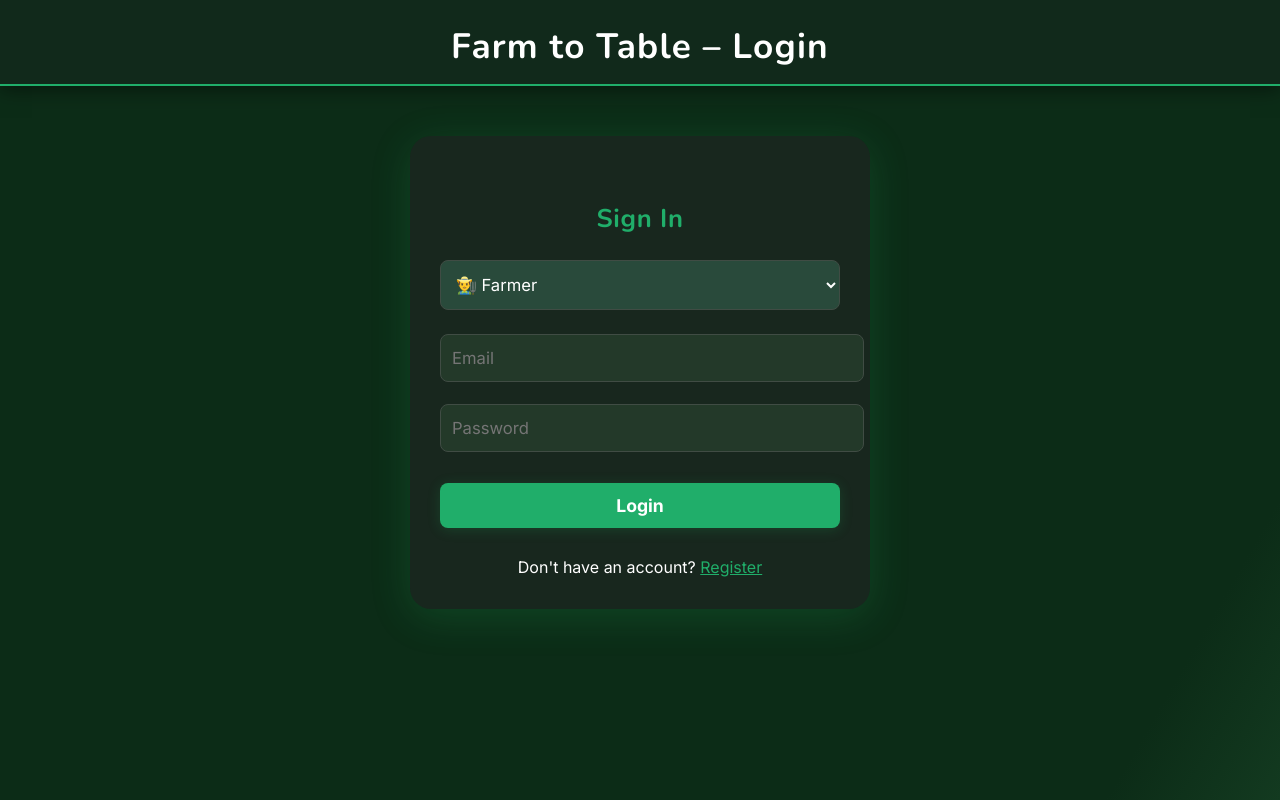
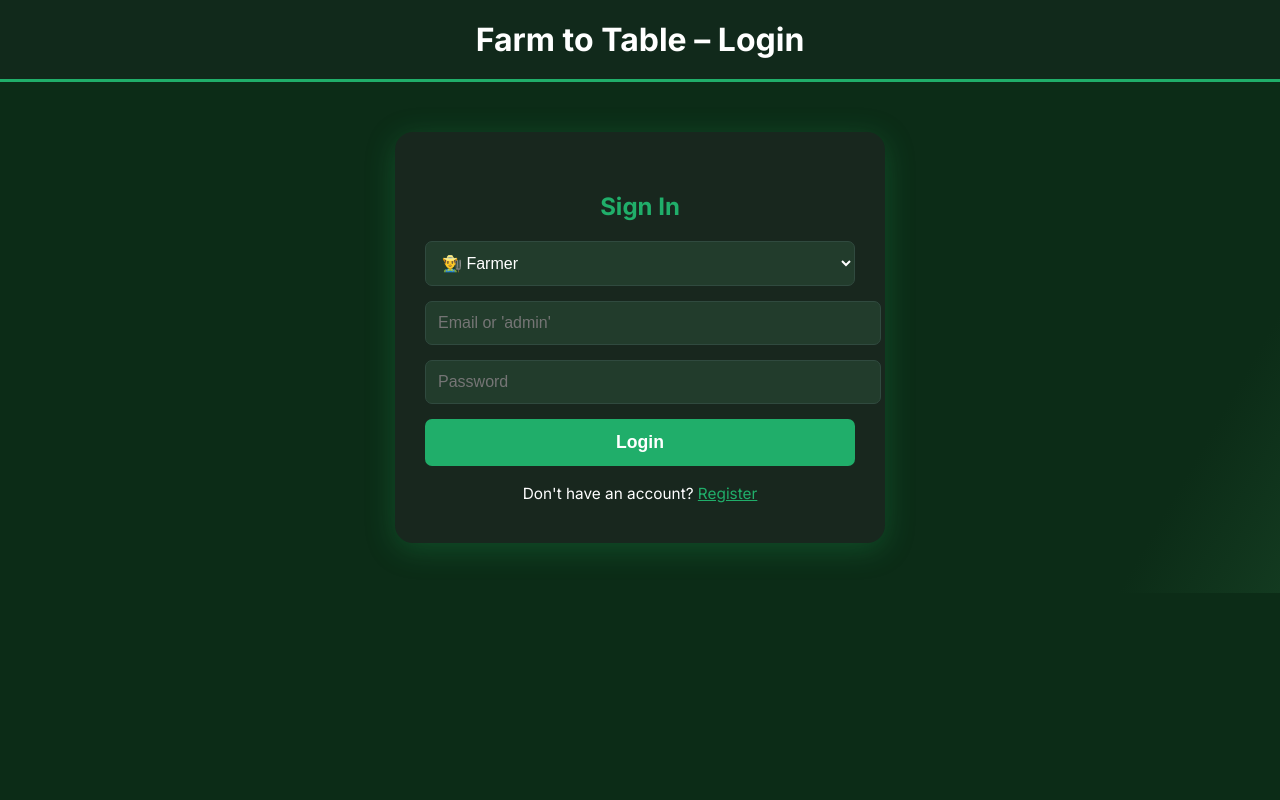
Before and after one commit to niranjanshaiva/farmtotable-e-commerce, a website: page index.html in a window 1280 px wide. Drawn offline with nearby package versions, Linux system fonts and the light colour scheme.

Commit message:
Update index.html

```diff
--- a/index.html
+++ b/index.html
@@ -1,107 +1,88 @@
 <!DOCTYPE html>
 <html lang="en">
 <head>
-  <meta charset="UTF-8" />
+  <meta charset="UTF-8">
   <title>Farm to Table – Login</title>
-  <meta name="viewport" content="width=device-width, initial-scale=1" />
-  <link href="https://fonts.googleapis.com/css?family=Nunito:400,700|Inter:400,600,700&display=swap" rel="stylesheet" />
+  <meta name="viewport" content="width=device-width, initial-scale=1">
+  <link href="https://fonts.googleapis.com/css?family=Nunito:400,700|Inter:400,600,700&display=swap" rel="stylesheet">
   <style>
     body {
+      background: linear-gradient(120deg, #0c2c17 90%, #133a20 100%);
+      font-family: 'Inter', 'Nunito', sans-serif;
+      color: #fff;
       margin: 0;
-      background: linear-gradient(120deg, #0c2c17 90%, #133a20 100%);
-      font-family: 'Inter', 'Nunito', Arial, sans-serif;
-      min-height: 100vh;
-      color: #fff;
     }
     header {
+      padding: 20px 0;
+      text-align: center;
+      font-size: 2em;
       background: #11291b;
-      color: #fff;
-      padding: 22px 0 14px 0;
-      text-align: center;
-      font-size: 2.2em;
-      font-family: 'Nunito', sans-serif;
-      letter-spacing: 1.2px;
+      border-bottom: 3px solid #20ae6a;
       font-weight: 800;
-      box-shadow: 0 2px 20px #0008;
-      border-bottom: 2px solid #20ae6a;
     }
     .login-card {
       background: #18271e;
-      max-width: 400px;
-      margin: 50px auto 0 auto;
-      padding: 44px 30px 32px 30px;
-      border-radius: 21px;
-      box-shadow: 0 8px 40px #1eb05d32;
-      display: flex;
-      flex-direction: column;
-      gap: 14px;
+      max-width: 430px;
+      margin: 50px auto;
+      padding: 40px 30px;
+      border-radius: 18px;
+      box-shadow: 0 6px 30px #1eb05d43;
     }
     h2 {
+      text-align: center;
+      margin-bottom: 20px;
       color: #20ae6a;
-      font-family: 'Nunito', Arial, sans-serif;
-      font-size: 1.6em;
-      margin-bottom: 10px;
-      font-weight: 800;
-      letter-spacing: 0.7px;
-      text-align: center;
+      font-size: 1.5em;
     }
     select, input {
       width: 100%;
-      padding: 13px 11px;
-      border-radius: 8px;
-      border: 1.4px solid #404c44;
-      background: #233929;
-      color: #fff;
-      font-size: 1.04em;
-      margin-bottom: 8px;
-      font-family: inherit;
-      transition: border 0.19s;
+      padding: 12px;
+      border-radius: 7px;
+      border: 1px solid #304a3f;
+      background: #223c2c;
+      color: white;
+      margin-bottom: 15px;
+      font-size: 1em;
     }
-    select:focus, input:focus {
+    input:focus, select:focus {
       border-color: #20ae6a;
-      background: #294735;
+      background: #294835;
       outline: none;
     }
     button {
+      padding: 13px;
+      width: 100%;
       background: #20ae6a;
-      color: #fff;
       border: none;
-      border-radius: 8px;
-      padding: 12px 0;
-      width: 100%;
+      color: white;
+      font-weight: 600;
       font-size: 1.1em;
-      font-weight: 700;
-      font-family: inherit;
+      border-radius: 7px;
       cursor: pointer;
-      margin-top: 9px;
-      box-shadow: 0 2px 13px #1eb05d32;
-      transition: background 0.19s;
     }
-    button:hover {
-      background: #176c33;
-    }
+    button:hover { background: #1aa566; }
     .switch-link {
       text-align: center;
-      margin-top: 15px;
-      font-size: 1em;
+      margin-top: 18px;
+      font-size: 0.96em;
     }
-    .switch-link a { color: #20ae6a; text-decoration: underline;}
-    #role {
-      background: #294a3b;
-    }
+    .switch-link a { color: #20ae6a; }
   </style>
 </head>
 <body>
+
   <header>Farm to Table – Login</header>
+
   <div class="login-card">
     <h2>Sign In</h2>
-    <select id="role" onchange="toggleAdmin()" style="margin-bottom: 10px;">
+    <select id="role" onchange="toggleAdmin()">
       <option value="farmer">👨‍🌾 Farmer</option>
       <option value="buyer">🛒 Buyer</option>
       <option value="admin">👑 Admin</option>
     </select>
-    <input type="text" id="email" placeholder="Email" />
-    <input type="password" id="password" placeholder="Password" />
+
+    <input type="text" id="email" placeholder="Email or 'admin'">
+    <input type="password" id="password" placeholder="Password">
     <button onclick="login()">Login</button>
     <div class="switch-link">
       Don't have an account? <a href="register.html">Register</a>
@@ -109,7 +90,8 @@
   </div>
 
   <script>
-    // Auto-set email field for admin
+    const API_BASE_URL = "https://farmtotable-e-commerce-jvonejzm1-niranjanshaivas-projects.vercel.app/"; // ← Replace this
+
     function toggleAdmin() {
       const role = document.getElementById("role").value;
       const emailField = document.getElementById("email");
@@ -121,36 +103,35 @@
         emailField.disabled = false;
       }
     }
+
     toggleAdmin();
 
     async function login() {
       const role = document.getElementById("role").value;
       const email = document.getElementById("email").value;
       const password = document.getElementById("password").value;
-      if (!password) return alert("Please enter password");
 
-      // Use relative URL for deployed frontend (same domain)
-      const response = await fetch("/login", {
+      if (!email || !password) return alert("Please enter both email and password");
+
+      const res = await fetch(`${API_BASE_URL}/login`, {
         method: "POST",
         headers: { "Content-Type": "application/json" },
-        body: JSON.stringify({ email, password, role })
+        body: JSON.stringify({ role, email, password }),
       });
 
-      const data = await response.json();
-      if (data.error) {
-        alert("❌ Login failed: " + data.error);
-      } else {
-        // Redirect user based on their role
+      const data = await res.json();
+
+      if (data.error) return alert("❌ Login Failed: " + data.error);
+
+      // ✅ Success – redirect to role-specific page
       if (data.role === "admin") {
-          // Use ./admin.html if your file is named that, change if you use directory-style routing on Vercel!
         window.location.href = "admin.html";
       } else if (data.role === "farmer") {
         window.location.href = "farmer.html";
       } else if (data.role === "buyer") {
         window.location.href = "buyer.html";
       } else {
-          alert("Login successful! But unknown user role.");
-        }
+        alert("✅ Login successful, but unknown role.");
       }
     }
   </script>
```
Lines whose indentation alone changed are shown as unchanged.
